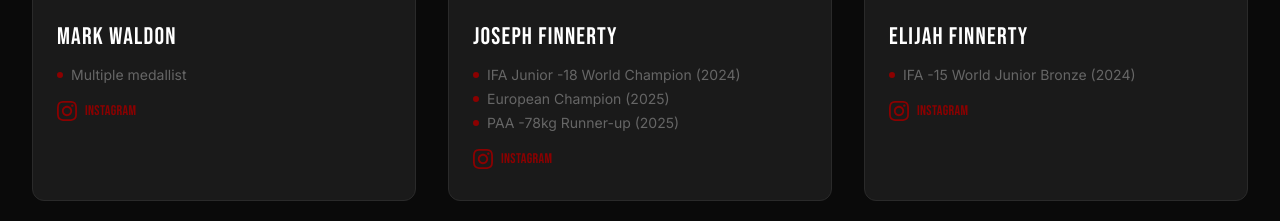
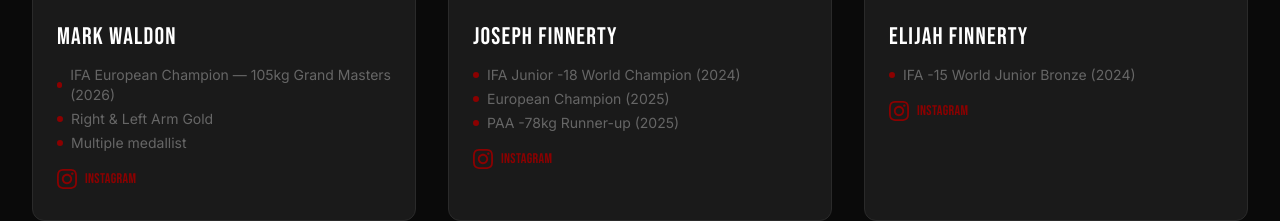
Before and after one commit to JayBoy1969/mk-armwrestling, an Astro site: page /athletes in a window 1280 px wide. Shown: the part 1890-2111 px from the top of the page. Built offline with nearby package versions, Linux system fonts and the light colour scheme; Astro itself is replaced by a stand-in of ours.

Commit message:
Add Mark Waldon's 2026 IFA European title (105kg Grand Masters, both arms)
On his athlete card, the homepage featured card, and the About 'Our Journey' timeline.

Co-Authored-By: Claude Opus 4.8 (1M context) <noreply@anthropic.com>

```diff
--- a/src/pages/about.astro
+++ b/src/pages/about.astro
@@ -31,6 +31,7 @@ const timeline = [
   { year: 'Through the years', event: 'Members earn medals and titles at national, international, and world level.' },
   { year: '2024', event: 'At the IFA Worlds in Greece, Joseph Finnerty wins gold as Junior -18 World Champion and Elijah Finnerty takes bronze in the -15 juniors. Ryan Finnerty and Jason Brooks both finish 6th.' },
   { year: '2025', event: 'Joseph Finnerty becomes European Champion in Estonia and finishes runner-up in the men\'s -78kg at the PAA.' },
+  { year: '2026', event: 'Mark Waldon takes gold on both arms to win the 105kg Grand Masters title at the IFA European Armwrestling Championships.' },
 ];
 
 // Hero background video, hosted on a Cloudflare R2 public bucket.
--- a/src/pages/athletes.astro
+++ b/src/pages/athletes.astro
@@ -29,7 +29,7 @@ const athletes = [
   {
     name: 'Mark Waldon',
     image: '/images/Mark Waldon.jpg',
-    achievements: ['Multiple medallist'],
+    achievements: ['IFA European Champion — 105kg Grand Masters (2026)', 'Right & Left Arm Gold', 'Multiple medallist'],
     instagram: 'https://www.instagram.com/mumm_ra_waldon/',
   },
   {
--- a/src/pages/index.astro
+++ b/src/pages/index.astro
@@ -16,7 +16,7 @@ const featuredAthletes = [
   {
     name: 'Mark Waldon',
     image: '/images/Mark Waldon.jpg',
-    achievements: ['Multiple medallist'],
+    achievements: ['IFA European Champion — 105kg Grand Masters (2026)', 'Right & Left Arm Gold'],
     instagram: 'https://www.instagram.com/mumm_ra_waldon/',
   },
   {
```
